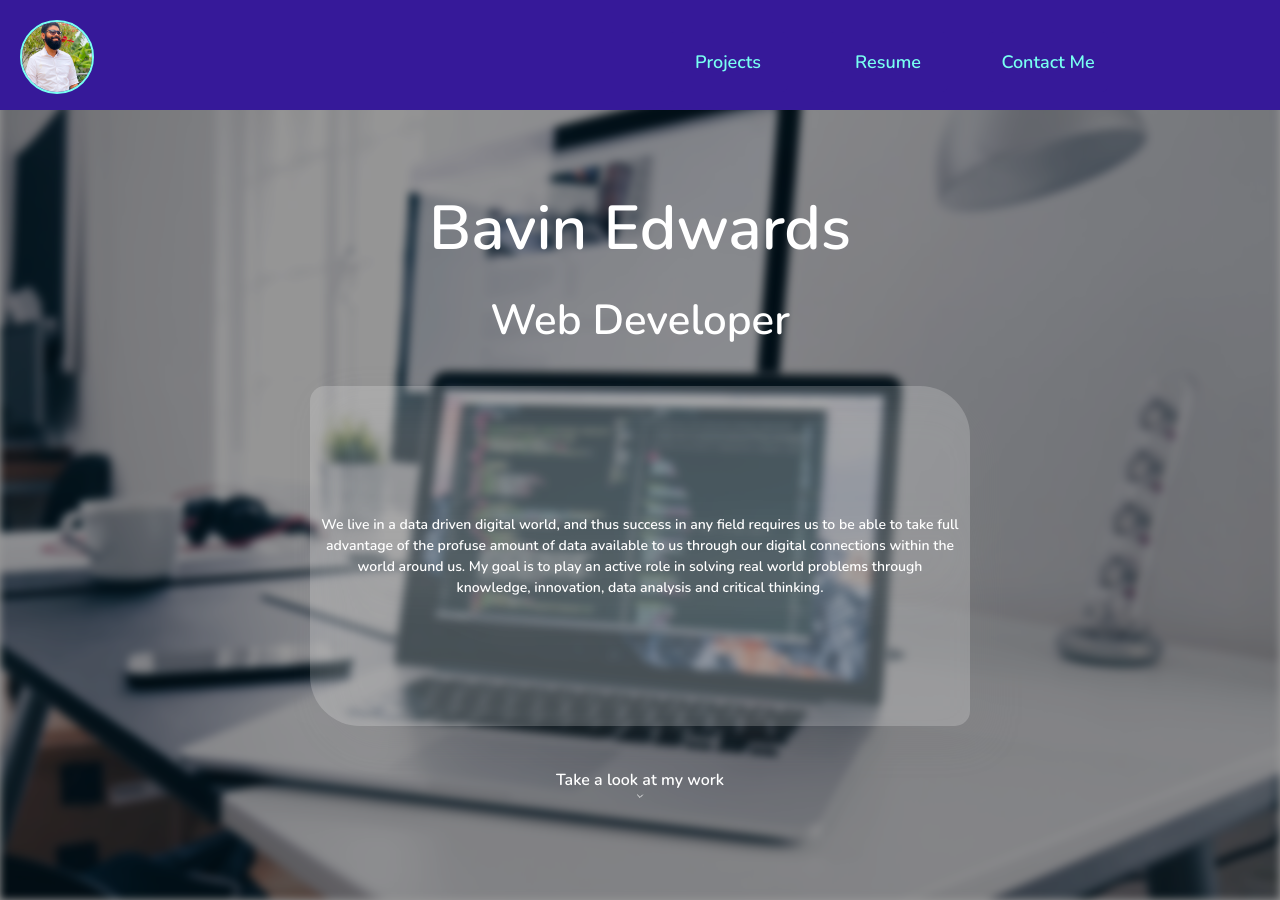
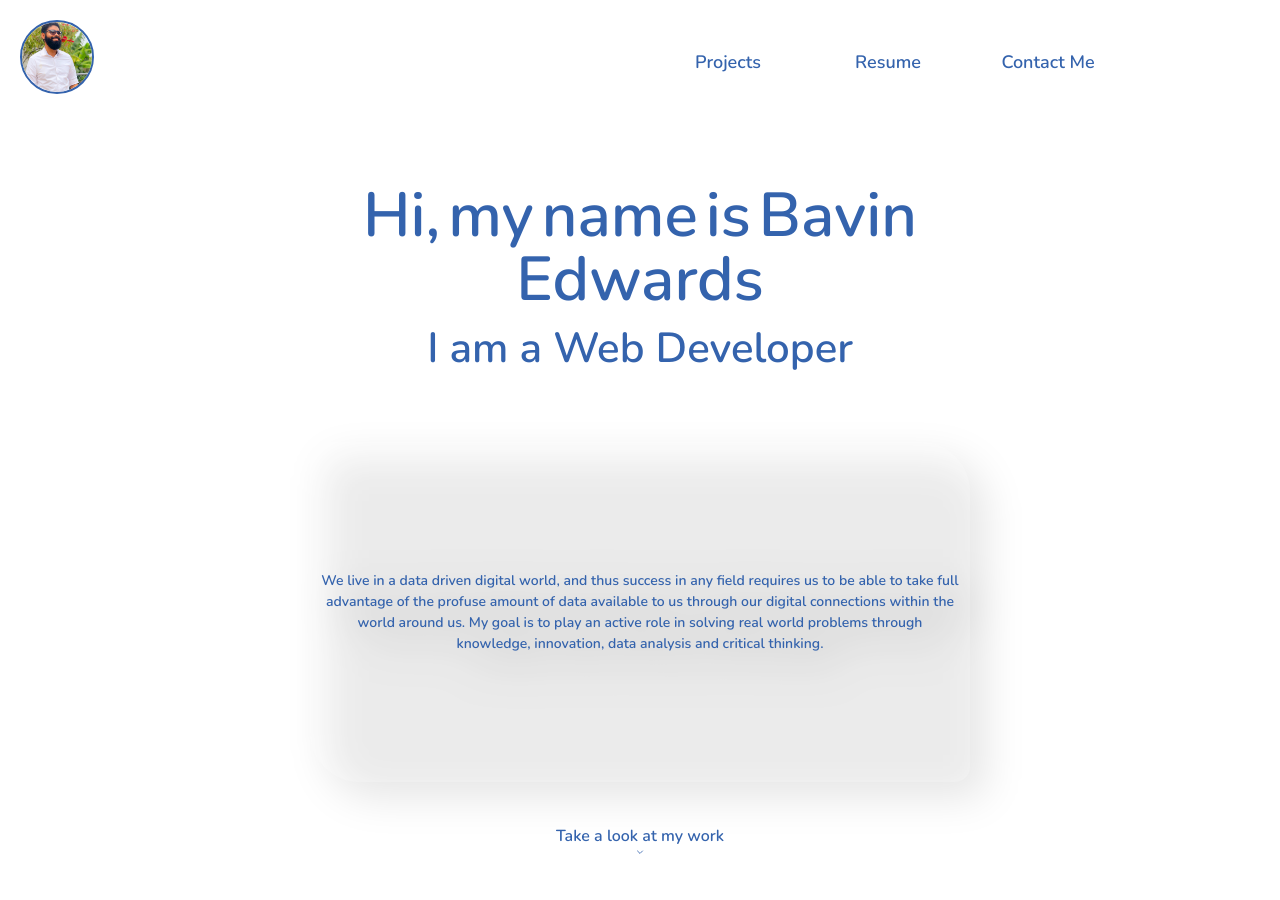
Before and after one commit to zerico007/profile, a React (Create React App) app: page / in a window 1280 px wide. Built offline with nearby package versions, Linux system fonts and the light colour scheme.

Commit message:
redesigned color scheme

```diff
--- a/src/components/Home.js
+++ b/src/components/Home.js
@@ -14,7 +14,7 @@ const ContainerDiv = styled.div`
   background-repeat: no-repeat;
   background-size: ${(props) => (props.mobileSite ? "fill" : "contain")};
   background-position: center;
-  background-color: rgba(0, 0, 0, 0.4);
+  background-color: white;
   align-items: center;
 `;
 
@@ -30,12 +30,12 @@ const AboutDiv = styled.div`
   height: 40vh;
   border: none;
   padding: 10px;
-  color: white;
+  color: #3463ad;
   border-radius: 15px 50px;
   line-height: 150%;
   font-weight: bold;
   text-align: center;
-  animation: enterBottom 1s;
+  animation: enterBottom 5s;
   @media (max-width: 400px) {
     font-size: 14px;
   }
@@ -44,17 +44,19 @@ const AboutDiv = styled.div`
 const NameDiv = styled.div`
   position: relative;
   display: flex;
-  margin: 20px 0;
+  margin: 3rem 0;
+  flex-wrap: wrap;
   justify-content: center;
   align-items: center;
-  width: fit-content;
+  width: 60vw;
+  line-height: ${(props) => (props.mobileSite ? "3rem" : "4rem")};
   height: 32px;
   border: none;
   padding: 10px;
   font-size: ${(props) => (props.mobileSite ? "48px" : "62px")};
   font-weight: bold;
   text-align: center;
-  color: white;
+  color: #3463ad;
   @media (max-width: 400px) {
     font-size: 36px;
   }
@@ -63,7 +65,7 @@ const NameDiv = styled.div`
 const TitleDiv = styled.div`
   position: relative;
   display: flex;
-  margin: 20px 0;
+  margin: 3rem 0;
   justify-content: center;
   align-items: center;
   width: fit-content;
@@ -72,7 +74,7 @@ const TitleDiv = styled.div`
   padding: 10px;
   font-size: ${(props) => (props.mobileSite ? "36px" : "42px")};
   font-weight: bold;
-  color: white;
+  color: #3463ad;
   @media (max-width: 400px) {
     font-size: 24px;
   }
@@ -87,7 +89,7 @@ const Footer = styled.div`
   align-items: center;
   height: 32px;
   font-weight: bold;
-  color: white;
+  color: #3463ad;
   width: fit-content;
   animation: bounce 1s infinite alternate;
   cursor: pointer;
@@ -108,7 +110,7 @@ const Home = ({ mobile, setRoute }) => {
   };
   return (
     <ContainerDiv>
-      <img
+      {/* <img
         src={heroPic}
         alt="background"
         style={{
@@ -118,9 +120,18 @@ const Home = ({ mobile, setRoute }) => {
           filter: "blur(4px)",
           position: "absolute",
         }}
-      />
-      <NameDiv mobileSite={mobile}>Bavin Edwards</NameDiv>
-      <TitleDiv mobileSite={mobile}>Web Developer</TitleDiv>
+      /> */}
+      <NameDiv mobileSite={mobile}>
+        <span style={{ animation: "fadeIn 0.5s" }}>Hi,</span>
+        <span style={{ animation: "fadeIn 1s" }}> my</span>
+        <span style={{ animation: "fadeIn 1.5s" }}> name</span>
+        <span style={{ animation: "fadeIn 2s" }}> is</span>
+        <span style={{ animation: "fadeIn 2.5s" }}> Bavin</span>
+        <span style={{ animation: "fadeIn 3s" }}> Edwards</span>
+      </NameDiv>
+      <TitleDiv style={{ animation: "fadeIn 3.8s" }} mobileSite={mobile}>
+        I am a Web Developer
+      </TitleDiv>
       <AboutDiv mobileSite={mobile} style={{ fontSize: fontSizeAboutDiv() }}>
         We live in a data driven digital world, and thus success in any field
         requires us to be able to take full advantage of the profuse amount of
--- a/src/components/NavBar.js
+++ b/src/components/NavBar.js
@@ -11,7 +11,7 @@ const NavDiv = styled.div`
   width: 100%;
   height: 110px;
   padding: 20px;
-  background: #361999;
+  background: white;
   margin-bottom: 3rem;
   z-index: 10;
   box-sizing: border-box;
@@ -21,7 +21,7 @@ const ImgDiv = styled.div`
   width: 60px;
   height: 60px;
   border-radius: 100px;
-  border: 2px solid #78fff1;
+  border: 2px solid #3463ad;
   padding: 5px;
   overflow: hidden;
   float: left;
@@ -54,11 +54,11 @@ const NavButton = styled.div`
   display: flex;
   align-items: center;
   justify-content: center;
-  background: #361999;
+  background: white;
   border: none;
   border-radius: 6px;
   font-size: ${(props) => (props.mobileSite ? "24px" : "18px")};
-  color: ${(props) => (props.selected ? "#FF6495" : "#78FFF1")};
+  color: ${(props) => (props.selected ? "#FF6495" : "#3463ad")};
   transition: all 0.3s ease-in-out;
   cursor: pointer;
   &:hover {
@@ -85,7 +85,7 @@ const MobileNavButtonsDiv = styled.div`
   width: 110vw;
   animation: enterLeft 0.75s;
   transform: translateX(-5px);
-  background: url("${wave}");
+  background: white;
   background-size: cover;
   background-repeat: no-repeat;
   height: 90vh;
--- a/src/components/Resume.js
+++ b/src/components/Resume.js
@@ -22,8 +22,8 @@ const DownloadButton = styled.button`
   width: 150px;
   height: 35px;
   background: #78fff1;
-  color: #361999;
-  border: 2px solid #361999;
+  color: #3463ad;
+  border: 2px solid #3463ad;
   border-radius: 20px;
   outline: none;
   cursor: pointer;
@@ -33,7 +33,7 @@ const DownloadButton = styled.button`
   transition: all 0.3s ease-in-out;
   animation: enterLeft 1s;
   &:hover {
-    background: #361999;
+    background: #3463ad;
     color: #78fff1;
     border: 2px solid #78fff1;
     transform: scale(1.2);
--- a/src/index.css
+++ b/src/index.css
@@ -12,6 +12,10 @@ code {
 
 a {
   text-decoration: none;
+}
+
+span {
+  margin: 0 0.25rem;
 }
 
 @keyframes enterLeft {
@@ -36,6 +40,9 @@ a {
   0% {
     transform: translateY(1000px);
   }
+  40% {
+    transform: translateY(1000px);
+  }
   100% {
     transform: translateY(0);
   }
@@ -58,3 +65,15 @@ a {
     transform: translateY(5px);
   }
 }
+
+@keyframes fadeIn {
+  0% {
+    opacity: 0;
+  }
+  50% {
+    opacity: 0;
+  }
+  100% {
+    opacity: 1;
+  }
+}
```
